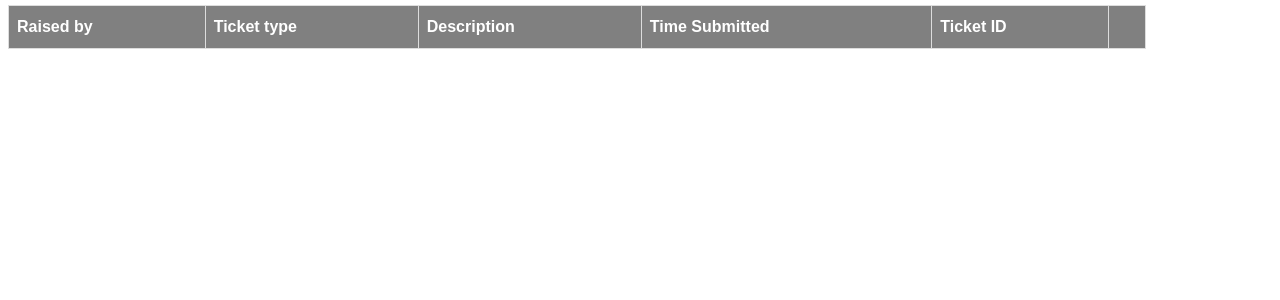
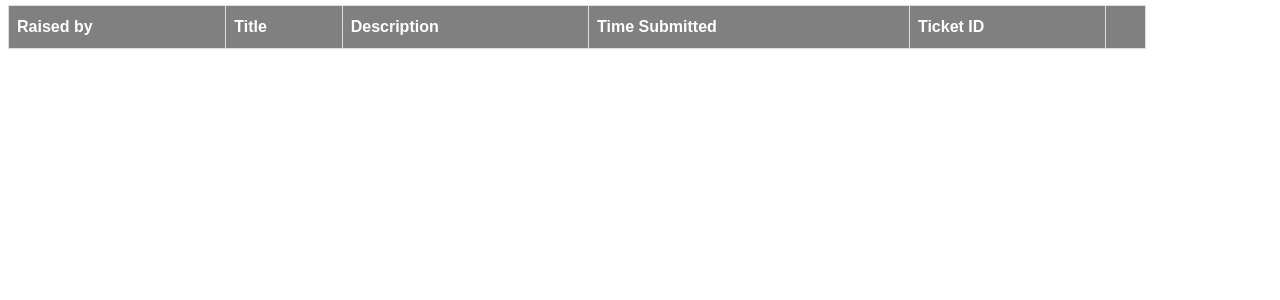
Before and after one commit to ariowoWC/openSTS, a Flask app: page /dashboard in a window 1280 px wide. Shown: the part 39-339 px from the top of the page. Run offline with Flask 3, Linux system fonts and the light colour scheme; the visitor is signed in with stand-in values (Sample User, id 1); data that the repository does not hold is empty.

Commit message:
text changes

```diff
--- a/templates/dashboard.html
+++ b/templates/dashboard.html
@@ -18,7 +18,7 @@
     <thead>
         <tr>
             <th>Raised by</th>
-            <th>Ticket type</th>
+            <th>Title</th>
             <th>Description</th>
             <th>Time Submitted</th>
             <th>Ticket ID</th>
--- a/templates/ticket_detail.html
+++ b/templates/ticket_detail.html
@@ -34,7 +34,7 @@
     </div>
 
     <div class="ticket-info">
-        <label>Type:</label>
+        <label>Title:</label>
         <p>{{ ticket[2] }}</p>
     </div>
 
```
Also changed, not shown: 1 other file.
